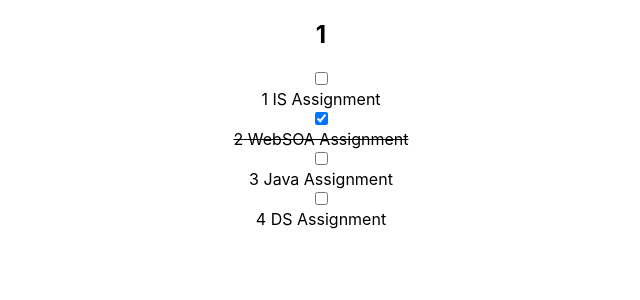
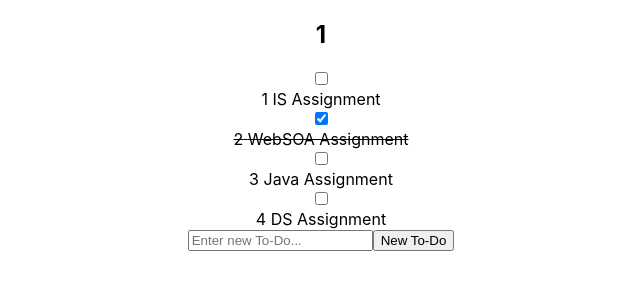
Before and after one commit to TheArhaam/React-ToDo-Web-App, a React (Create React App) app: page /ToDoPage/1 in a window 1280 px wide. Shown: the top 300 px of the page, without its empty margins (319-959 px from the left). Built offline with nearby package versions, Linux system fonts and the light colour scheme; no server answers.

Commit message:
Implemented Dynamic ToDo's

```diff
--- a/src/Feed.js
+++ b/src/Feed.js
@@ -31,11 +31,12 @@ class Feed extends Component {
     }
 
     render() {
-        console.log(this.state.todolists)
         return (
             <div>
                 <h1>TO-DO LIST</h1>
+                {/* FOR SIGNING OUT */}
                 <button onClick={() => { fireb.auth().signOut() }}>Sign Out</button>
+                {/* TO DISPLAY THE todolists */}
                 {
                     this.state.todolists.map((todolist) => {
                         return (
@@ -43,6 +44,7 @@ class Feed extends Component {
                         );
                     })
                 }
+                {/* For adding new To-Do List */}
                 <form onSubmit={this.addNewList}>
                     <input type="text" name="ListName" id="ListName" placeholder="Enter new list name..." />
                     <button type="submit">New To-Do List</button>
--- a/src/ToDoPage.js
+++ b/src/ToDoPage.js
@@ -15,6 +15,17 @@ class ToDoPage extends Component {
                 { id: 4, text: 'DS Assignment', done: false }
             ]
         }
+        this.addNewToDo = this.addNewToDo.bind(this)
+    }
+
+    addNewToDo = (e) => {
+        e.preventDefault(); //PREVENTING BROWSER FROM REFRESHING THE PAGE AND LOSING DATA
+        const toDoText  = e.target.elements.ToDoText.value;
+        const oldList = this.state.todos;
+        oldList.push({ id: oldList.length + 1, text: toDoText })
+        this.setState({
+            todolists: oldList
+        });
     }
 
     render() {
@@ -29,6 +40,11 @@ class ToDoPage extends Component {
                         );
                     })
                 }
+                {/* For adding new To-Do */}
+                <form onSubmit={this.addNewToDo}>
+                    <input type="text" name="ToDoText" id="ToDoText" placeholder="Enter new To-Do..." />
+                    <button type="submit">New To-Do</button>
+                </form>
             </div>
         );
     }
```
